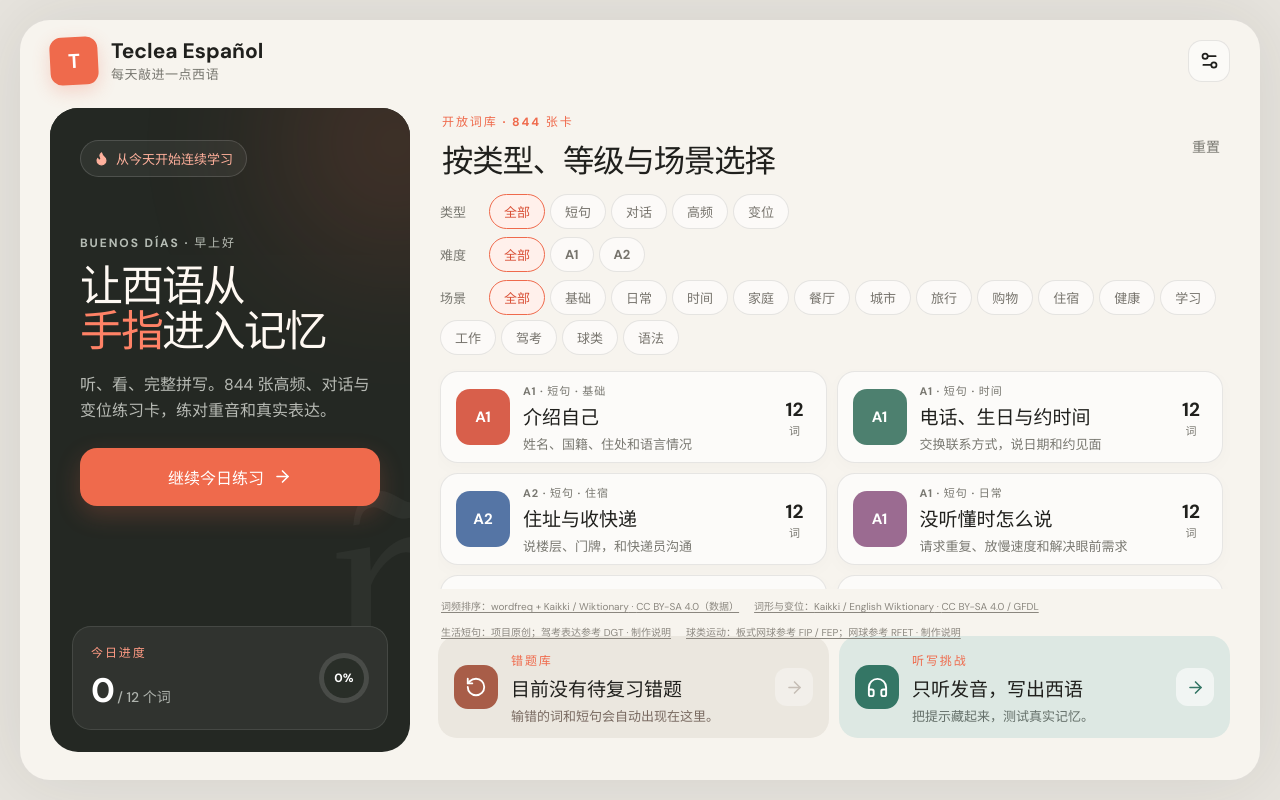
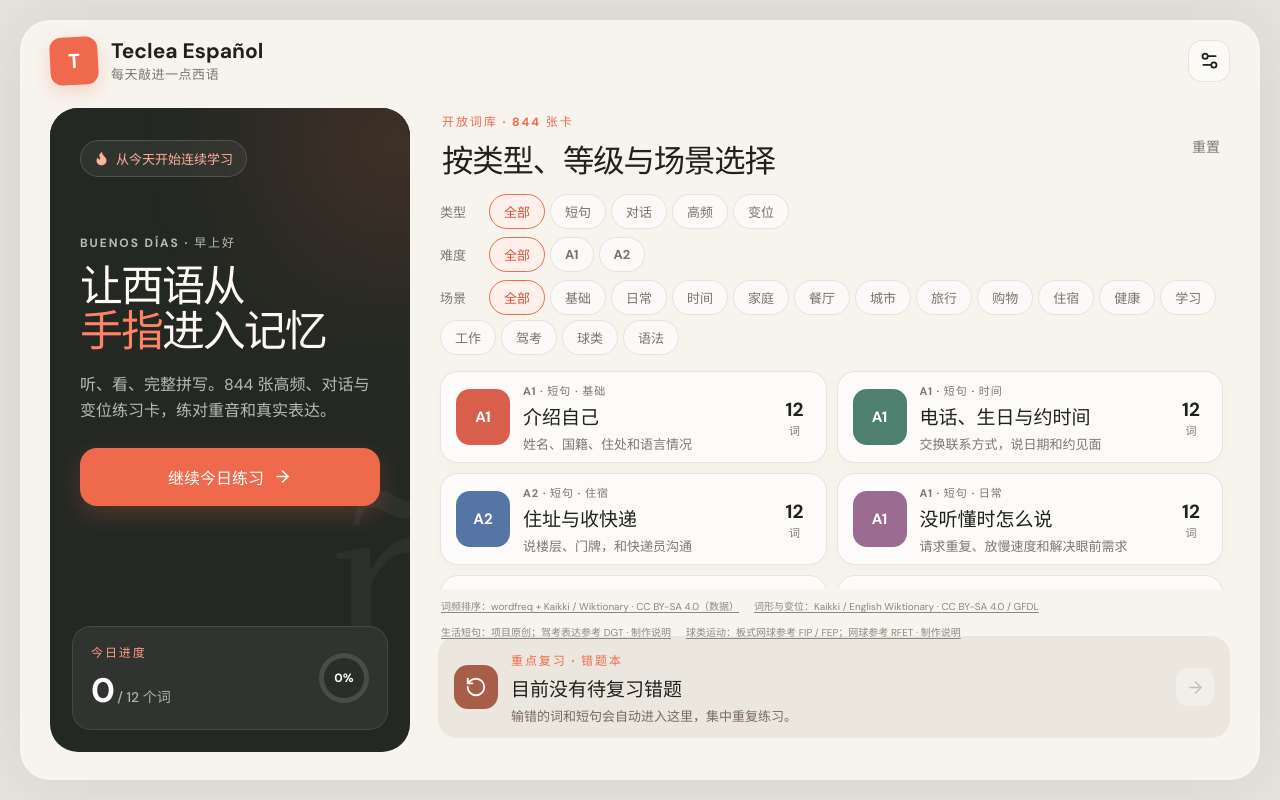
Before and after one commit to YoYo1248/teclea-espanol, a React (Vite) app: page / in a window 1280 px wide. Built offline with nearby package versions, Linux system fonts and the light colour scheme; a web font is replaced by a local one.

Commit message:
refactor: prioritize mistake review on home

```diff
--- a/src/App.tsx
+++ b/src/App.tsx
@@ -878,13 +878,8 @@ function App() {
           <div className="home-actions">
             <section className={`mistake-card ${mistakeLesson ? '' : 'empty'}`}>
               <div className="mistake-icon"><RotateCcw size={22} /></div>
-              <div><span className="section-kicker">{tr('错题库', 'MISTAKES')}</span><h3>{mistakeLesson ? tr(`${activeMistakeCount} 个待复习`, `${activeMistakeCount} to review`) : tr('目前没有待复习错题', 'No mistakes to review')}</h3><p>{mistakeAttempts ? tr(`累计错 ${mistakeAttempts} 次 · 已掌握 ${masteredMistakeCount} 个`, `${mistakeAttempts} total errors · ${masteredMistakeCount} mastered`) : tr('输错的词和短句会自动出现在这里。', 'Words and phrases you mistype will appear here.')}</p></div>
+              <div><span className="section-kicker">{tr('重点复习 · 错题本', 'PRIORITY REVIEW · MISTAKES')}</span><h3>{mistakeLesson ? tr(`${activeMistakeCount} 个待复习`, `${activeMistakeCount} to review`) : tr('目前没有待复习错题', 'No mistakes to review')}</h3><p>{mistakeAttempts ? tr(`按错误次数优先练习 · 累计错 ${mistakeAttempts} 次 · 已掌握 ${masteredMistakeCount} 个`, `Prioritised by error count · ${mistakeAttempts} total errors · ${masteredMistakeCount} mastered`) : tr('输错的词和短句会自动进入这里，集中重复练习。', 'Mistyped words and phrases appear here automatically for focused review.')}</p></div>
               <button disabled={!mistakeAttempts} aria-label={tr('查看错题库', 'Open mistake review')} onClick={() => setMistakesOpen(true)}><ArrowRight size={19} /></button>
-            </section>
-            <section className="mode-card">
-              <div className="mode-icon"><Headphones size={23} /></div>
-              <div><span className="section-kicker">{tr('听写挑战', 'LISTENING CHALLENGE')}</span><h3>{tr('只听发音，写出西语', 'Hear it, then type the Spanish')}</h3><p>{tr('把提示藏起来，测试真实记忆。', 'Hide the prompt and test real recall.')}</p></div>
-              <button aria-label={tr('开始听写', 'Start listening challenge')} onClick={() => begin(filteredLessons[0] ?? lessons[0], 'listen')}><ArrowRight size={19} /></button>
             </section>
           </div>
 
@@ -1049,7 +1044,7 @@ function App() {
             </div>
           )}
           <button className="primary-button" onClick={() => setScreen('home')}>{tr('回到今天', 'Back to today')} <Home size={19} /></button>
-          {lesson.id !== 'mistake-review' && <button className="text-button" onClick={() => begin(lesson, 'listen')}><RotateCcw size={17} /> {tr('用听写再来一遍', 'Repeat as a listening challenge')}</button>}
+          {lesson.id !== 'mistake-review' && <button className="text-button" onClick={() => begin(lesson, 'listen')}><RotateCcw size={17} /> {tr('切换听写再练一遍', 'Repeat in listening mode')}</button>}
         </main>
       </div>
     )
--- a/src/styles.css
+++ b/src/styles.css
@@ -81,15 +81,13 @@ button { -webkit-tap-highlight-color: transparent; }
 .word-source { display: block; margin: 11px 3px 0; color: #8b877f; font-size: 10px; line-height: 1.45; text-decoration: underline; text-underline-offset: 2px; }
 .word-sources { display: flex; flex-wrap: wrap; gap: 0 9px; }
 .home-actions { margin: 13px 0 24px; display: grid; gap: 10px; }
-.mode-card, .mistake-card { border-radius: 22px; padding: 19px 16px; display: grid; grid-template-columns: auto 1fr auto; gap: 13px; align-items: center; }
-.mode-card { background: #dde8e3; }
-.mode-icon { width: 44px; height: 44px; border-radius: 14px; background: var(--green); color: white; display: grid; place-items: center; }
+.mistake-card { border-radius: 22px; padding: 19px 16px; display: grid; grid-template-columns: auto 1fr auto; gap: 13px; align-items: center; }
 .mistake-card { background: #eee2d8; }
 .mistake-icon { width: 44px; height: 44px; border-radius: 14px; background: #a85d48; color: white; display: grid; place-items: center; }
-.mode-card h3, .mistake-card h3 { margin: 4px 0; font-size: 16px; }
-.mode-card p, .mistake-card p { margin: 0; color: #65706a; font-size: 12px; }
+.mistake-card h3 { margin: 4px 0; font-size: 16px; }
+.mistake-card p { margin: 0; color: #65706a; font-size: 12px; }
 .mistake-card p { color: #796a61; }
-.mode-card > button, .mistake-card > button { width: 38px; height: 38px; border: 0; border-radius: 12px; display: grid; place-items: center; background: rgba(255,255,255,.6); color: var(--green); }
+.mistake-card > button { width: 38px; height: 38px; border: 0; border-radius: 12px; display: grid; place-items: center; background: rgba(255,255,255,.6); }
 .mistake-card > button { color: #a85d48; }
 .mistake-card > button:disabled { color: #a99d95; opacity: .55; }
 .mistake-card.empty { background: #ebe7df; }
@@ -428,10 +426,10 @@ button { -webkit-tap-highlight-color: transparent; }
   .lesson-number { flex-basis: 54px; height: 58px; }
   .lesson-copy strong { font-size: 18px; }
   .lesson-copy > span { font-size: 11px; }
-  .home-actions { grid-column: 2; grid-row: 3; margin-top: 0; grid-template-columns: repeat(2, minmax(0, 1fr)); }
-  .home-actions .mode-card, .home-actions .mistake-card { min-height: 82px; padding: 17px 16px; }
-  .mode-card h3, .mistake-card h3 { font-size: 16px; }
-  .mode-card p, .mistake-card p { font-size: 11px; }
+  .home-actions { grid-column: 2; grid-row: 3; margin-top: 0; grid-template-columns: 1fr; }
+  .home-actions .mistake-card { min-height: 82px; padding: 17px 16px; }
+  .mistake-card h3 { font-size: 16px; }
+  .mistake-card p { font-size: 11px; }
   .project-legal { grid-column: 1 / -1; grid-row: 4; margin: 2px 0 0; font-size: 9px; }
   .practice-header { width: min(940px, calc(100% - 64px)); margin: 0 auto; padding: 25px 0 14px; }
   .practice-main {
@@ -490,8 +488,8 @@ button { -webkit-tap-highlight-color: transparent; }
   .lesson-card { min-height: 68px; padding: 9px 12px; }
   .lesson-number { flex-basis: 43px; height: 47px; }
   .lesson-copy strong { font-size: 15px; }
-  .home-actions .mode-card, .home-actions .mistake-card { min-height: 66px; padding: 10px 12px; }
-  .mode-card p, .mistake-card p { display: none; }
+  .home-actions .mistake-card { min-height: 66px; padding: 10px 12px; }
+  .mistake-card p { display: none; }
   .project-legal { display: none; }
   .practice-header { padding-top: 13px; }
   .practice-main { padding-top: 4px; padding-bottom: 94px; }
@@ -606,11 +604,11 @@ button { -webkit-tap-highlight-color: transparent; }
     grid-column: 2;
     grid-row: 2;
     margin: 0;
-    grid-template-columns: repeat(2, minmax(0, 1fr));
+    grid-template-columns: 1fr;
   }
-  .home-actions .mode-card, .home-actions .mistake-card { min-height: 84px; padding: 13px 16px; border-radius: 19px; }
-  .mode-card h3, .mistake-card h3 { font-size: 19px; }
-  .mode-card p, .mistake-card p { display: block; font-size: 13px; }
+  .home-actions .mistake-card { min-height: 84px; padding: 13px 16px; border-radius: 19px; }
+  .mistake-card h3 { font-size: 19px; }
+  .mistake-card p { display: block; font-size: 13px; }
   .project-legal { grid-column: 2; grid-row: 3; margin: 0; min-height: 12px; font-size: 10px; }
   .modal-backdrop { width: min(1400px, calc(100% - 40px)); }
 
@@ -652,7 +650,7 @@ button { -webkit-tap-highlight-color: transparent; }
   .lesson-list { min-height: 186px; gap: 7px; }
   .lesson-card { min-height: 82px; padding: 9px 12px; }
   .lesson-number { flex-basis: 48px; height: 50px; }
-  .home-actions .mode-card, .home-actions .mistake-card { min-height: 74px; padding: 10px 12px; }
+  .home-actions .mistake-card { min-height: 74px; padding: 10px 12px; }
 }
 
 @media (max-width: 819px) {
```
